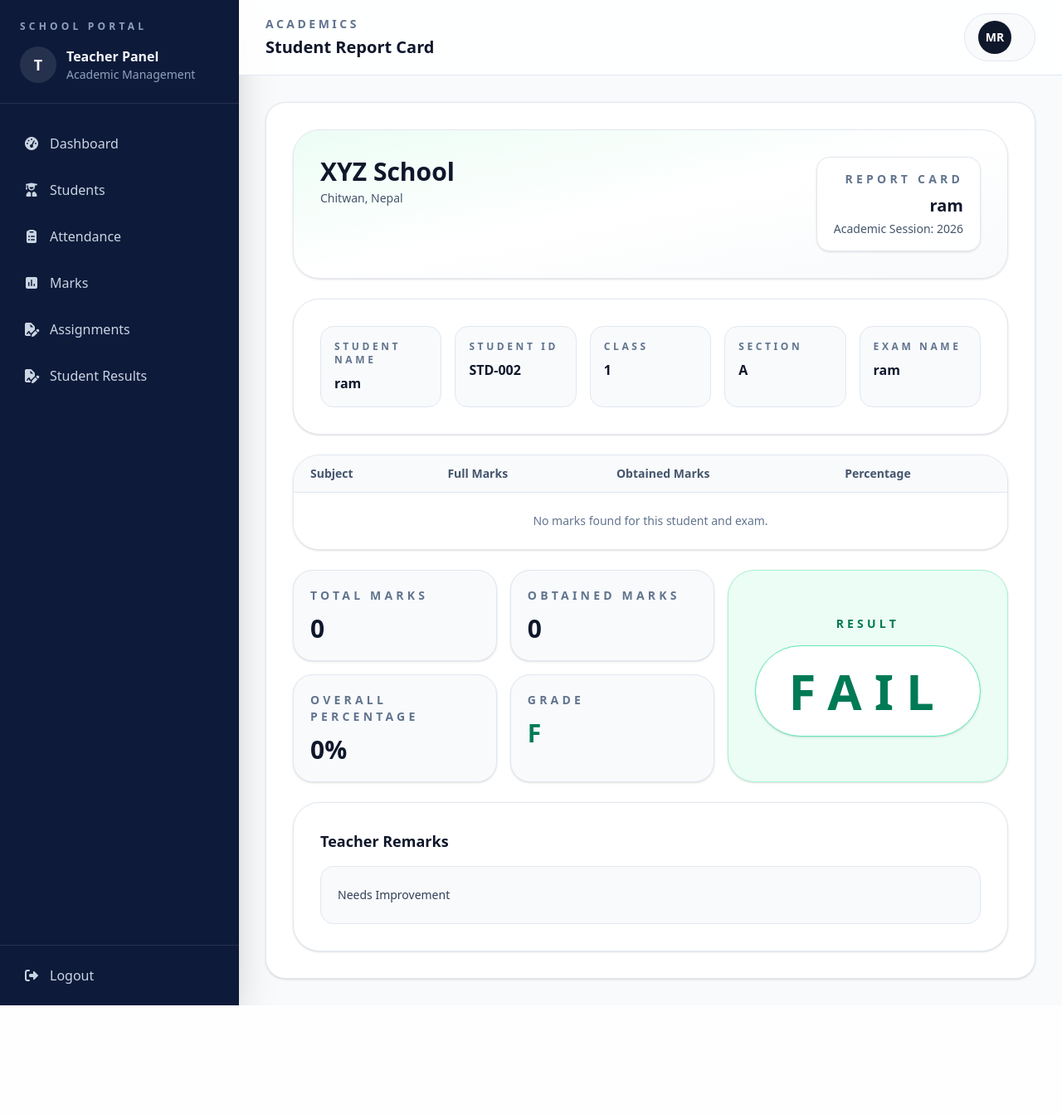
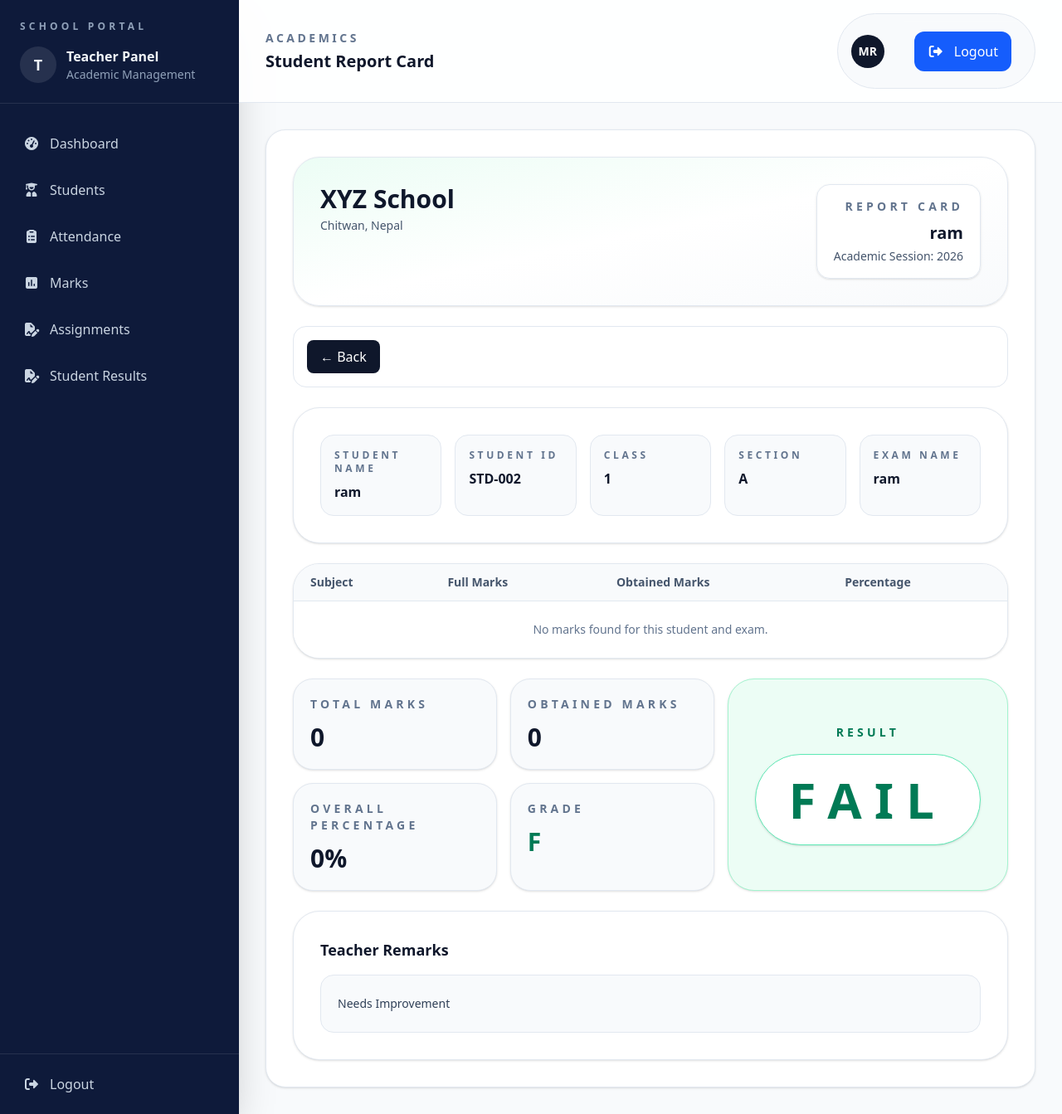
Before and after one commit to Krishna206204/a, a Django app: a page that uses templates/base.html in a window 1280 px wide. Shown: the whole page at 83% size. Before the commit the page ends 1212 px from the top, so only its background shows below. Run offline with Django 5.2, Linux system fonts and the light colour scheme; data comes from the database, SQL or seed files in the repository; both versions use the stored data as it was after the commit; some libraries are stand-ins or nearby versions.

Commit message:
some error are change

```diff
--- a/academics/templates/academics/report_card.html
+++ b/academics/templates/academics/report_card.html
@@ -8,6 +8,8 @@
     <div
       class="flex flex-col gap-6 lg:flex-row lg:items-start lg:justify-between"
     >
+
+
     <div class="space-y-3">
       <div>
         <h2 class="text-2xl font-semibold text-slate-900 sm:text-3xl">
@@ -33,6 +35,14 @@
   </p>
 </div>
 </div>
+
+</div>
+{% comment %} added to go back to the dashboard {% endcomment %}
+ <div class="rounded-2xl border border-slate-200 bg-white p-4">
+   <a href="{% url 'dashboard' %}"
+     class="inline-flex items-center gap-2 rounded-lg bg-slate-900 px-4 py-2 text-white hover:bg-slate-800">
+          ← Back
+    </a>
   </div>
 
   <div
--- a/templates/base.html
+++ b/templates/base.html
@@ -25,6 +25,28 @@
             <div>
               <p class="text-sm font-semibold text-slate-800">{{ request.user.username }}</p>
               <p class="text-xs text-slate-500">{{ request.user.role }}</p>
+            </div>
+
+
+           {% comment %} added manually {% endcomment %}
+
+          {% comment %} <div class="border-t border-white/10 p-3">
+              <span class="text-base"><i class="fa-solid fa-right-from-bracket"></i></span>
+              <a href="{% url "teacher-logout" %}" class="flex items-center gap-3 rounded-xl px-4 py-3 text-slate-300 transition hover:bg-red-500/20 hover:text-red-300">
+               <span>Logout</span>
+                  </a>
+            </div> {% endcomment %}
+
+            <div class="border-t border-white/10 p-3">
+              <a
+                 href="{% url 'teacher-logout' %}"
+                  class="flex items-center gap-3 rounded-xl bg-blue-600 px-4 py-3 text-white transition hover:bg-blue-700">
+
+                  <span class="text-base">
+                      <i class="fa-solid fa-right-from-bracket"></i>
+                  </span>
+                  <span>Logout</span>
+              </a>
           </div>
           </div>
         </div>
--- a/templates/sidebar.html
+++ b/templates/sidebar.html
@@ -16,9 +16,10 @@
         <span class="text-base"><i class="fa-solid fa-gauge-high"></i></span>
         <span>Dashboard</span>
       </a>
+
       <a href="{% url "student" %}" class="flex items-center gap-3 rounded-xl px-4 py-3 text-slate-300 transition hover:bg-white/10 hover:text-white">
         <span class="text-base"><i class="fa-solid fa-user-graduate"></i></span>
-        <span>Students</span>
+        <span>Students </span>
       </a>
       <a href="{% url "attendance" %}" class="flex items-center gap-3 rounded-xl px-4 py-3 text-slate-300 transition hover:bg-white/10 hover:text-white">
         <span class="text-base"><i class="fa-solid fa-clipboard-list"></i></span>
@@ -39,11 +40,11 @@
       </a>
     </nav>
   </div>
-
   <div class="border-t border-white/10 p-3">
     <a href="{% url "teacher-logout" %}" class="flex items-center gap-3 rounded-xl px-4 py-3 text-slate-300 transition hover:bg-red-500/20 hover:text-red-300">
       <span class="text-base"><i class="fa-solid fa-right-from-bracket"></i></span>
       <span>Logout</span>
     </a>
   </div>
+
 </aside>
```
Also changed, not shown: db.sqlite3. Lines whose indentation alone changed are shown as unchanged.
